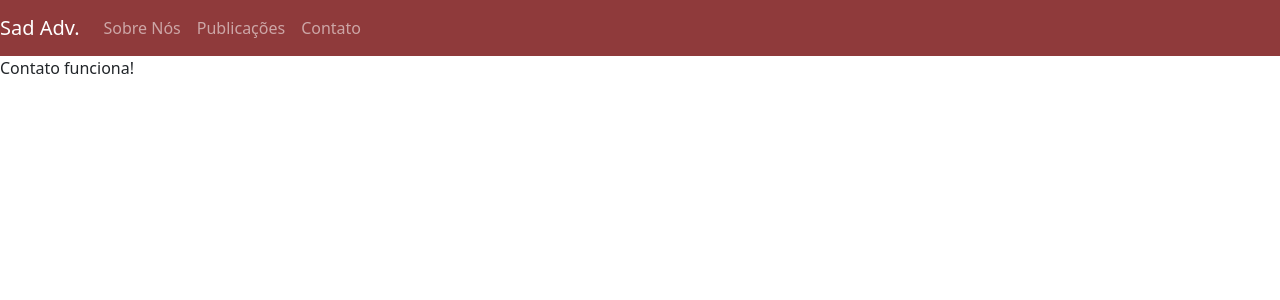
After one commit to everaldina/SadAdvocacia, a Django app: page /contato in a window 1280 px wide. The commit adds this page. Shown: the top 300 px of the page. Run offline with Django 5.2, Linux system fonts and the light colour scheme.

Commit message:
add navegação

```diff
--- a/sad_app/templates/base.html
+++ b/sad_app/templates/base.html
@@ -1,6 +1,5 @@
 <!doctype html>
 <html lang="pt-BR">
-
     <head>
         <meta charset="utf-8">
         <meta name="viewport" content="width=device-width, initial-scale=1">
@@ -13,22 +12,12 @@
                     --bs-dark: #8F3A3B;
                     --bs-dark-rgb: 143,58,59;
                 }
-
-        .consultores-container .card{
-            border: none;
-        }
-
-        .consultores-container .card-img{
-            width: 100%;
-            height: 15vw;
-            object-fit: cover;
-        }
             </style>
     </head>
 
     <body>
         <nav class="navbar navbar-expand-lg navbar-dark bg-dark">
-        <a class="navbar-brand" href="#">Sad Adv.</a>
+            <a class="navbar-brand">Sad Adv.</a>
             <button class="navbar-toggler" type="button" data-toggle="collapse" data-target="#navbarNav"
                 aria-controls="navbarNav" aria-expanded="false" aria-label="Toggle navigation">
                 <span class="navbar-toggler-icon"></span>
@@ -36,24 +25,23 @@
             <div class="collapse navbar-collapse" id="navbarNav">
                 <ul class="navbar-nav">
                     <li class="nav-item active">
-                    <a class="nav-link" href="#">Sobre Nós</a>
+                        <a class="nav-link" href="{% url 'home' %}">Sobre Nós</a>
                     </li>
                     <li class="nav-item">
-                    <a class="nav-link" href="#">Livros</a>
+                        <a class="nav-link" href="{% url 'publicacoes' %}">Publicações</a>
                     </li>
                     <li class="nav-item">
-                    <a class="nav-link" href="#">Contato</a>
+                        <a class="nav-link" href="{% url 'contato' %}">Contato</a>
                     </li>
                 </ul>
             </div>
         </nav>
 
-
         {% block content %}
         {% endblock content %}
+
         <script src="https://cdn.jsdelivr.net/npm/bootstrap@5.3.3/dist/js/bootstrap.bundle.min.js"
             integrity="sha384-YvpcrYf0tY3lHB60NNkmXc5s9fDVZLESaAA55NDzOxhy9GkcIdslK1eN7N6jIeHz"
             crossorigin="anonymous"></script>
     </body>
-
 </html>
--- /dev/null
+++ b/sad_app/templates/contato.html
@@ -0,0 +1,6 @@
+{% extends "base.html" %}
+{% block content %}
+    <div>
+        Contato funciona!
+    </div>
+{% endblock %}
--- /dev/null
+++ b/sad_app/templates/publicacoes.html
@@ -0,0 +1,6 @@
+{% extends "base.html" %}
+{% block content %}
+    <div>
+        Publicações funciona!
+    </div>
+{% endblock %}
--- a/sad_app/urls.py
+++ b/sad_app/urls.py
@@ -2,5 +2,7 @@ from django.urls import path
 from sad_app import views
 
 urlpatterns = [
-    path('', views.home, name='home')
+    path('', views.home, name='home'),
+    path('publicacoes', views.publicacoes, name='publicacoes'),
+    path('contato', views.contato, name='contato')
 ]
--- a/sad_app/views.py
+++ b/sad_app/views.py
@@ -16,3 +16,20 @@ def home(request):
         'advogados': advogado,
     }
     return render(request, 'index.html', context)
+
+def publicacoes(request):
+
+    context = {
+
+    }
+
+    return render(request, 'publicacoes.html', context)
+
+
+def contato(request):
+
+    context = {
+
+    }
+
+    return render(request, 'contato.html', context)
```
Also changed, not shown: sad_app/models.py (+15 -1 lines), sad_app/templates/index.html (+12 -0 lines). Lines whose indentation alone changed are shown as unchanged.
